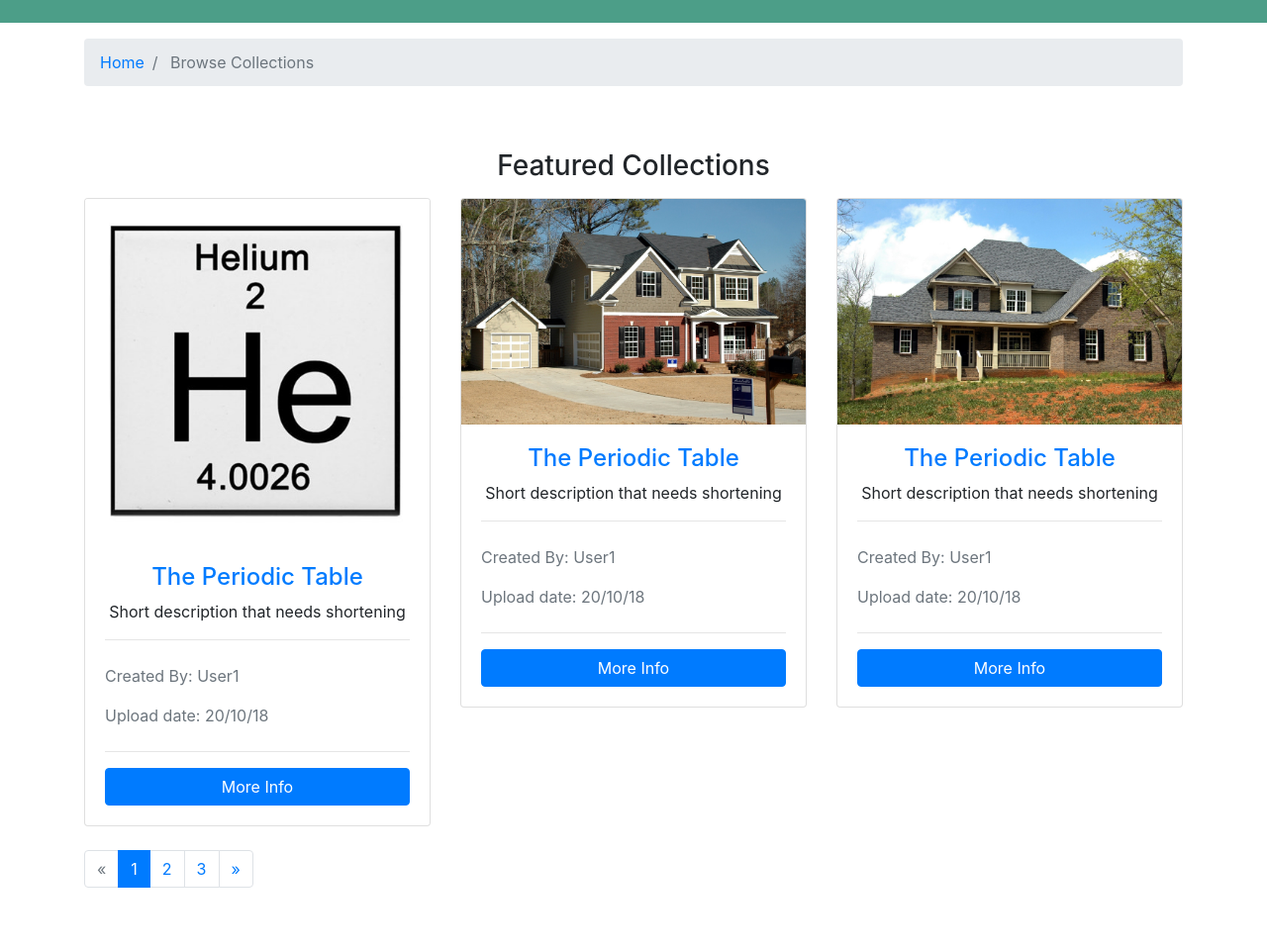
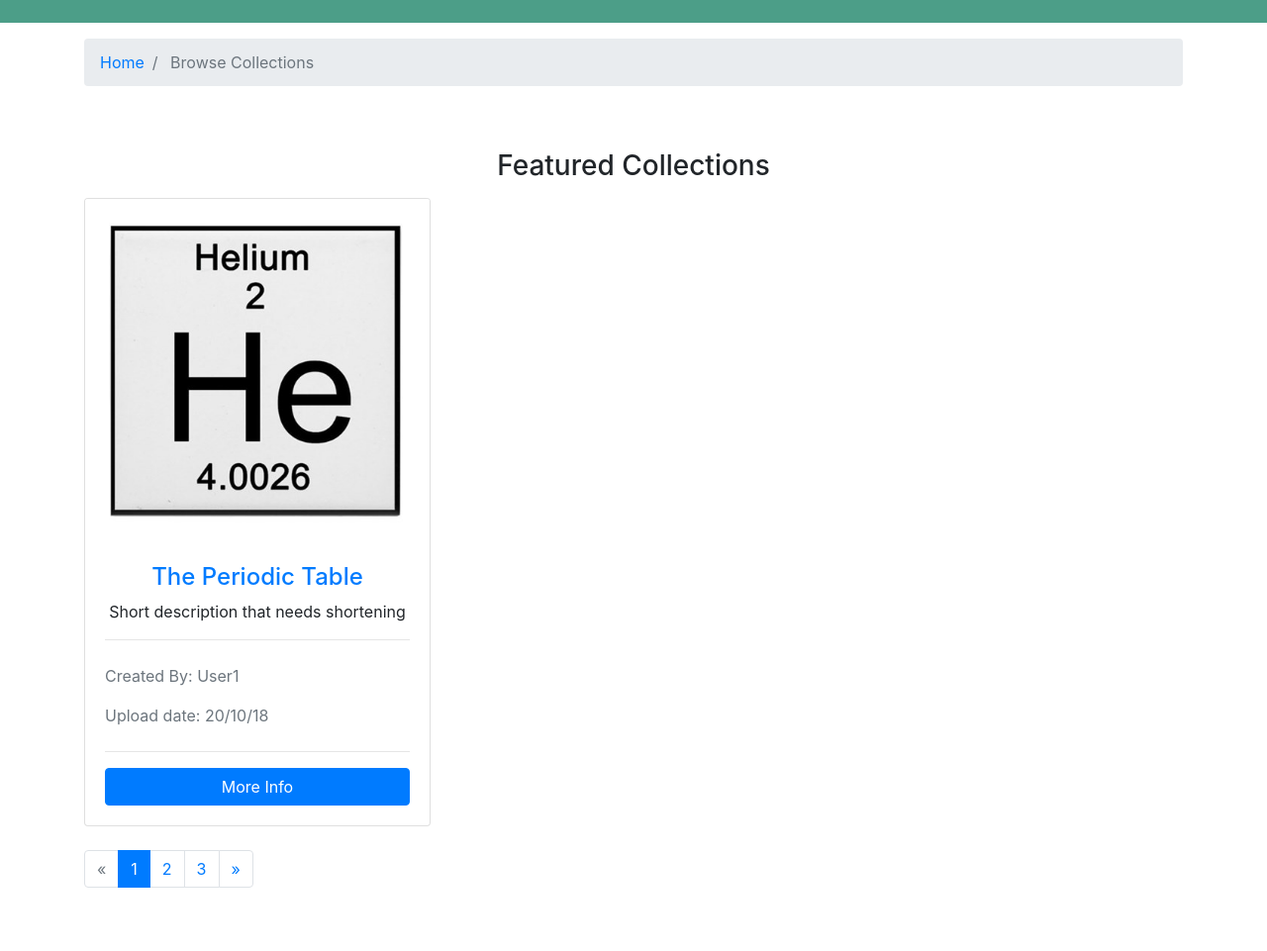
Before and after one commit to aali195/retain, a Django app: template templates/collecs/collections.html in a window 1280 px wide. Shown: the part 306-1267 px from the top of the page at 99% size. Run offline with Django 3.2, Linux system fonts and the light colour scheme; the template is opened without the code that fills it: most values are stand-ins (such as "Sample title", 1, 10 or a date in 2020); some libraries are stand-ins or nearby versions.

Commit message:
Add DB collections to collections template with looping

```diff
--- a/collecs/views.py
+++ b/collecs/views.py
@@ -1,7 +1,10 @@
 from django.shortcuts import render
 
+from . import listings
+
 def index(request):
-    return render(request, 'collecs/collections.html')
+    context = listings.collections()
+    return render(request, 'collecs/collections.html', context)
 
 def collection(request):
     return render(request, 'collecs/collection.html')
--- a/templates/collecs/collections.html
+++ b/templates/collecs/collections.html
@@ -52,7 +52,9 @@
             <h3 class="text-center mb-3">Featured Collections</h3>
             <div class="row">
 
-                <!-- Listing 1 -->
+                <!-- Listing -->
+                {% if collections %}
+                    {% for collection in collections %}
                         <div class="col-md-6 col-lg-4 mb-4">
                             <div class="card listing-preview">
                                 <img class="card-img-top" src="assets/img/collections/1/main.jpg" alt="">
@@ -73,51 +75,12 @@
                                 </div>
                             </div>
                         </div>
-
-                <!-- Listing 2 -->
-                <div class="col-md-6 col-lg-4 mb-4">
-                    <div class="card listing-preview">
-                        <img class="card-img-top" src="assets/img/collections/2/main.jpg" alt="">
-                        <div class="card-body">
-                            <div class="listing-heading text-center">
-                                <h4 class="text-primary">The Periodic Table</h4>
-                                <p>Short description that needs shortening</p>
+                    {% endfor %}
+                {% else %}
+                    <div class="col-md-12">
+                      <p>No Collection Available</p>
                     </div>
-                            <hr>
-                            <div class="row py-2 text-secondary">
-                                <div class="col-8">Created By: User1</div>
-                            </div>
-                            <div class="row py-2 text-secondary">
-                                <div class="col-8">Upload date: 20/10/18</div>
-                            </div>
-                            <hr>
-                            <a href="collection.html" class="btn btn-primary btn-block">More Info</a>
-                        </div>
-                    </div>
-                </div>
-
-                <!-- Listing 3 -->
-                <div class="col-md-6 col-lg-4 mb-4">
-                    <div class="card listing-preview">
-                        <img class="card-img-top" src="assets/img/collections/3/main.jpg" alt="">
-                        <div class="card-body">
-                            <div class="listing-heading text-center">
-                                <h4 class="text-primary">The Periodic Table</h4>
-                                <p>Short description that needs shortening</p>
-                            </div>
-                            <hr>
-                            <div class="row py-2 text-secondary">
-                                <div class="col-8">Created By: User1</div>
-                            </div>
-                            <div class="row py-2 text-secondary">
-                                <div class="col-8">Upload date: 20/10/18</div>
-                            </div>
-                            <hr>
-                            <a href="collection.html" class="btn btn-primary btn-block">More Info</a>
-                        </div>
-                    </div>
-                </div>
-
+                {% endif %}
             </div>
 
             <!-- Pagination -->
```
Also changed, not shown: collecs/listings.py (added, +10 -0 lines). Lines whose indentation alone changed are shown as unchanged.
